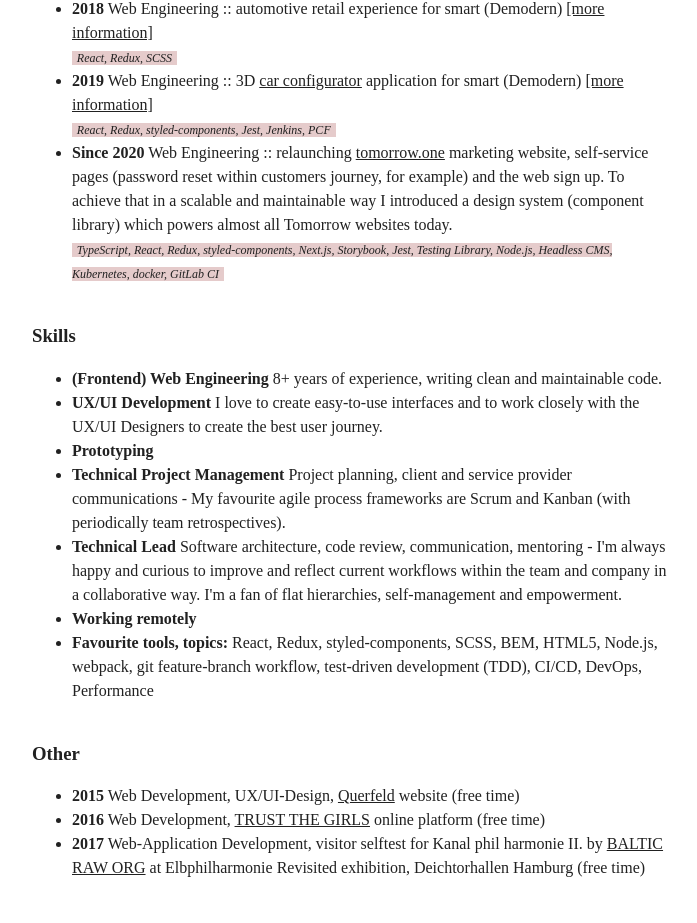
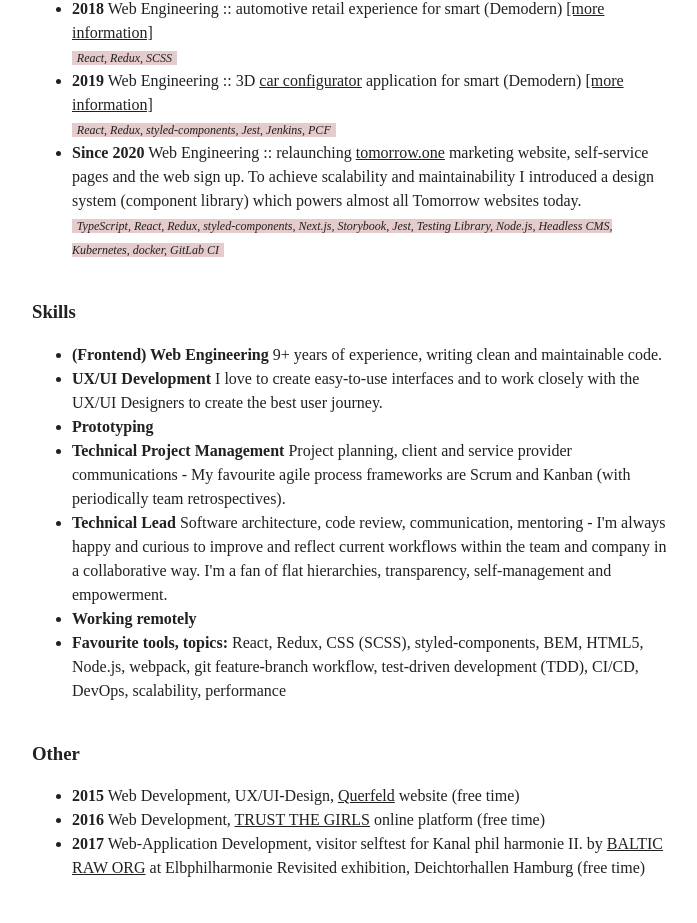
Before and after one commit to manuelpuchta/manuelpuchta.de, a Next.js app: page /cv in a window 1280 px wide. Shown: the part 1171-2094 px from the top of the page, without its empty margins (288-985 px from the left). Built offline with nearby package versions, Linux system fonts and the light colour scheme.

Commit message:
chore(cv)

```diff
--- a/pages/cv.tsx
+++ b/pages/cv.tsx
@@ -152,10 +152,9 @@
           <a href="https://www.tomorrow.one" title="Tomorrow website">
             tomorrow.one
           </a>{' '}
-          marketing website, self-service pages (password reset within customers
-          journey, for example) and the web sign up. To achieve that in a
-          scalable and maintainable way I introduced a design system (component
-          library) which powers almost all Tomorrow websites today.
+          marketing website, self-service pages and the web sign up. To achieve
+          scalability and maintainability I introduced a design system
+          (component library) which powers almost all Tomorrow websites today.
           <br />
           <cite>
             TypeScript, React, Redux, styled-components, Next.js, Storybook,
@@ -169,7 +168,7 @@
       <h3>Skills</h3>
       <ul>
         <li>
-          <strong>(Frontend) Web Engineering</strong> 8+ years of experience,
+          <strong>(Frontend) Web Engineering</strong> 9+ years of experience,
           writing clean and maintainable code.
         </li>
         <li>
@@ -190,17 +189,17 @@
           <strong>Technical Lead</strong> Software architecture, code review,
           communication, mentoring - I&apos;m always happy and curious to
           improve and reflect current workflows within the team and company in a
-          collaborative way. I&apos;m a fan of flat hierarchies, self-management
-          and empowerment.
+          collaborative way. I&apos;m a fan of flat hierarchies, transparency,
+          self-management and empowerment.
         </li>
         <li>
           <strong>Working remotely</strong>
         </li>
         <li>
-          <strong>Favourite tools, topics:</strong> React, Redux,
-          styled-components, SCSS, BEM, HTML5, Node.js, webpack, git
-          feature-branch workflow, test-driven development (TDD), CI/CD, DevOps,
-          Performance
+          <strong>Favourite tools, topics:</strong> React, Redux, CSS (SCSS),
+          styled-components, BEM, HTML5, Node.js, webpack, git feature-branch
+          workflow, test-driven development (TDD), CI/CD, DevOps, scalability,
+          performance
         </li>
       </ul>
     </section>
```
